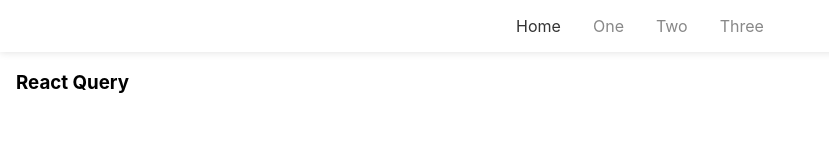
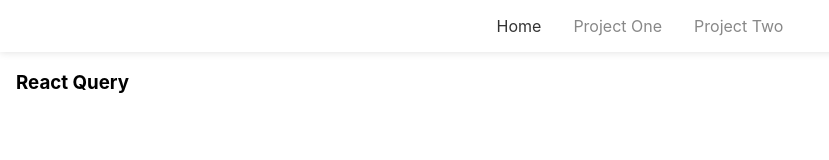
Before and after one commit to camward/React-Query, a React (Create React App) app: page / in a window 1280 px wide. Shown: the top 160 px of the page, without its empty margins (0-829 px from the left). Built offline with nearby package versions, Linux system fonts and the light colour scheme.

Commit message:
refactoring

```diff
--- a/src/App.tsx
+++ b/src/App.tsx
@@ -4,7 +4,6 @@ import Home from "./components/Home";
 import Header from "./components/Header";
 import ProjectOne from "./projects/ProjectOne";
 import ProjectTwo from "./projects/ProjectTwo";
-import ProjectThree from "./projects/ProjectThree";
 import "./App.css";
 
 const App = () => {
@@ -19,7 +18,6 @@ const App = () => {
             <Route path="/" element={<Home />} />
             <Route path="one" element={<ProjectOne />} />
             <Route path="two" element={<ProjectTwo />} />
-            <Route path="three" element={<ProjectThree />} />
             <Route path="*" element={<Home />} />
           </Routes>
         </div>
--- a/src/components/Header/index.tsx
+++ b/src/components/Header/index.tsx
@@ -14,19 +14,13 @@ const Header = () => {
         to="/one"
         className={({ isActive }) => (isActive ? "active" : undefined)}
       >
-        One
+        Project One
       </NavLink>
       <NavLink
         to="/two"
         className={({ isActive }) => (isActive ? "active" : undefined)}
       >
-        Two
-      </NavLink>
-      <NavLink
-        to="/three"
-        className={({ isActive }) => (isActive ? "active" : undefined)}
-      >
-        Three
+        Project Two
       </NavLink>
     </div>
   );
--- a/src/projects/ProjectOne/index.tsx
+++ b/src/projects/ProjectOne/index.tsx
@@ -16,7 +16,7 @@ const queryClient = new QueryClient({
 const ProjectOne = () => {
   return (
     <div>
-      <h3>Project One</h3>
+      <h3>Project One: Instantwebtools.net</h3>
       <QueryClientProvider client={queryClient}>
         <Passengers />
         <Passenger />
--- a/src/projects/ProjectThree/index.tsx
+++ /dev/null
@@ -1,11 +0,0 @@
-import React from "react";
-
-const ProjectThree = () => {
-  return (
-    <div>
-      <h3>Project Three</h3>
-    </div>
-  );
-};
-
-export default ProjectThree;
```
